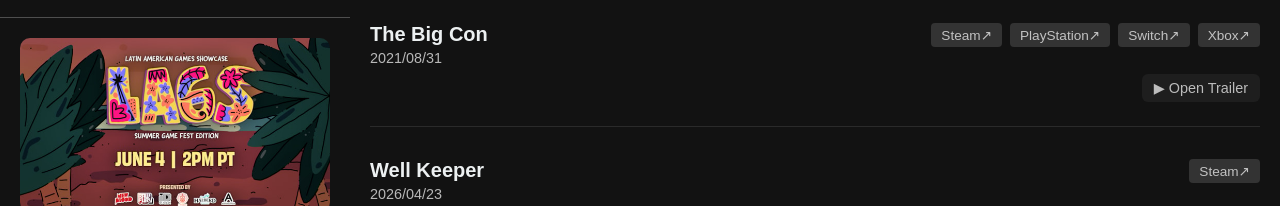
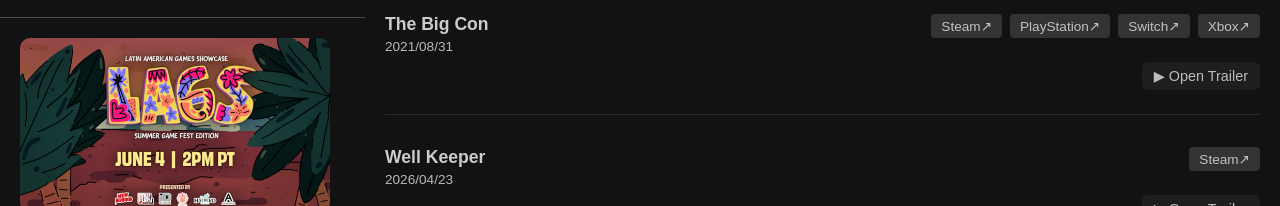
Before and after one commit to neiloru/gameshowcases, a plain HTML site: page index.html in a window 1280 px wide. Shown: the part 594-800 px from the top of the page. Drawn offline with Linux system fonts and the light colour scheme; files whose address does not match are found by name.

Commit message:
Fixed some css

```diff
--- a/style.css
+++ b/style.css
@@ -15,7 +15,7 @@
 }
 
 .sidebar {
-    width: 350px;
+    width: 365px;
     background-color: #121212;
     color: #ecf0f1;
     flex-shrink: 0;
@@ -280,13 +280,13 @@
 }
 
 .game-name {
-    font-size: 1.25rem;
+    font-size: 1.1rem;
     font-weight: bold;
-    color: #ecf0f1;
+    color: #CCCCCC;
 }
 
 .game-release-date {
-    font-size: 0.9rem;
+    font-size: 0.85rem;
     color: rgba(255, 255, 255, 0.7);
 }
 
```
